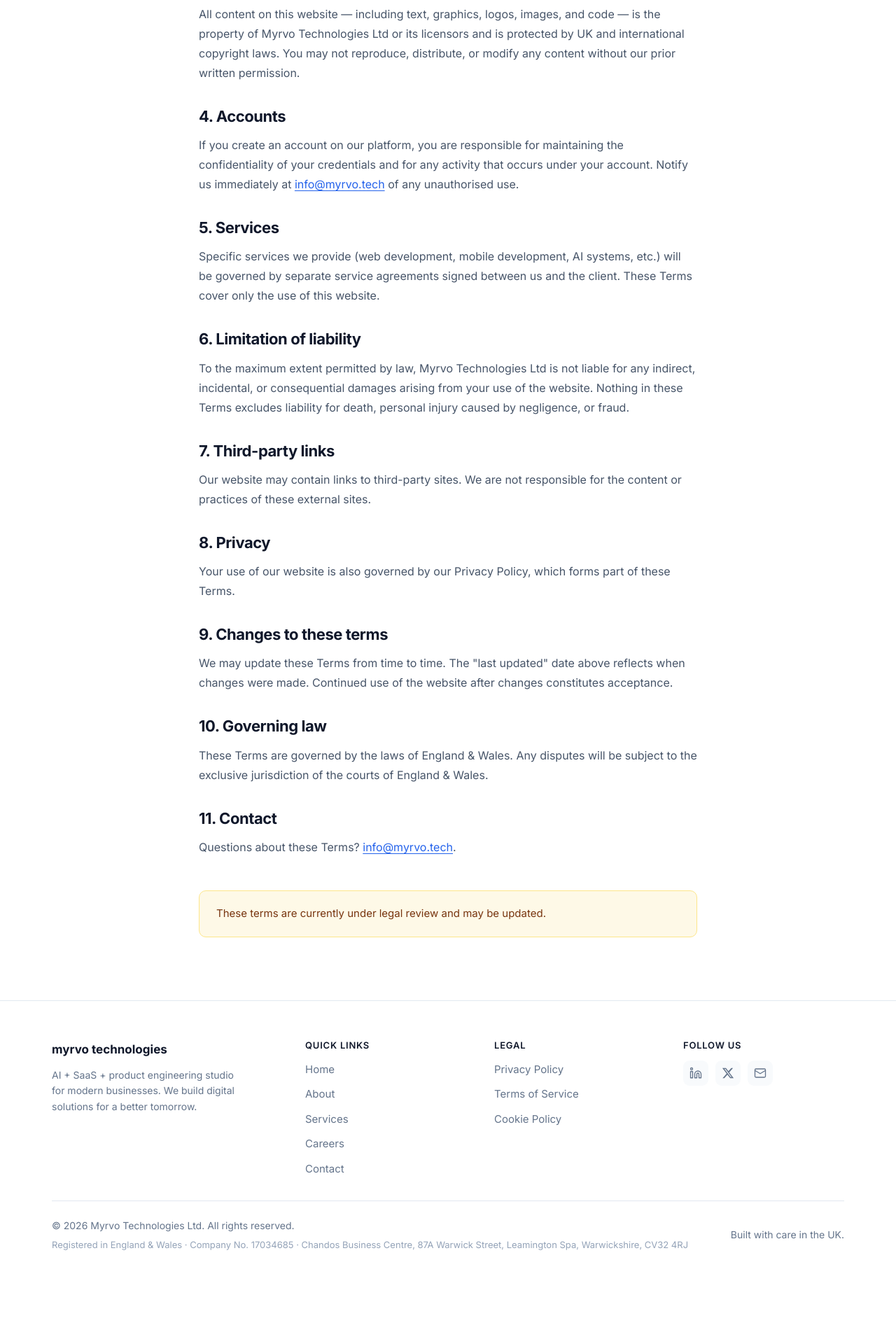
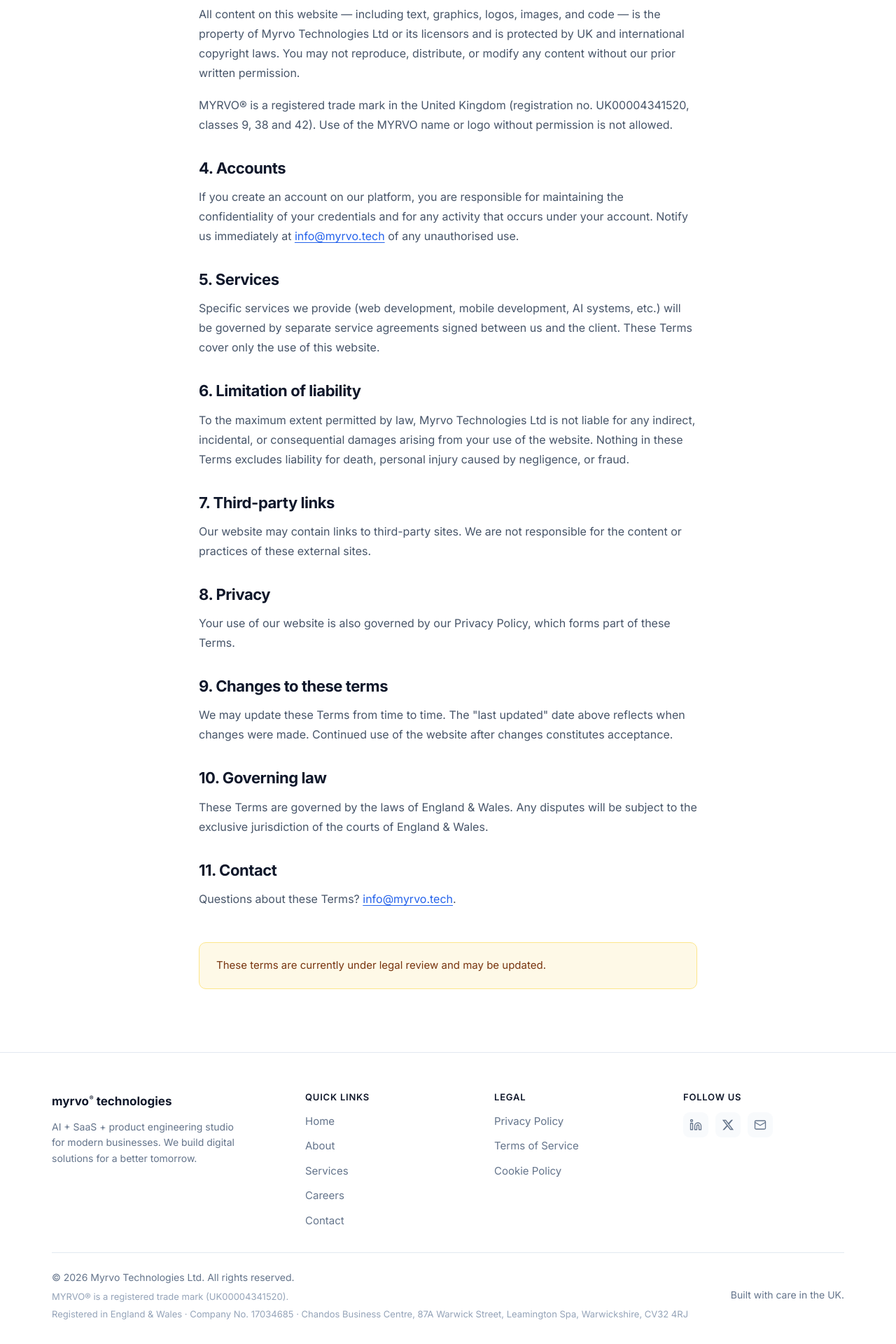
Before and after one commit to myrvo-technologies/myrvo-website, a React (Vite) app: page /terms in a window 1280 px wide. Shown: the part 992-2912 px from the top of the page at 70% size. Before the commit the page ends 2813 px from the top, so only its background shows below. Built offline with nearby package versions, Linux system fonts and the light colour scheme; no server answers.

Commit message:
Add ® trade mark notice

```diff
--- a/index.html
+++ b/index.html
@@ -4,7 +4,7 @@
     <meta charset="UTF-8" />
     <link rel="icon" type="image/svg+xml" href="/favicon.svg" />
     <meta name="viewport" content="width=device-width, initial-scale=1.0" />
-    <meta name="description" content="MYRVO Technologies — business software, AI systems, SaaS platforms, web portals, and mobile and interactive apps for modern businesses." />
+    <meta name="description" content="MYRVO® Technologies — business software, AI systems, SaaS platforms, web portals, and mobile and interactive apps for modern businesses." />
     <meta name="theme-color" content="#2563eb" />
     <link rel="manifest" href="/manifest.json" />
     <link rel="apple-touch-icon" href="/apple-touch-icon.png" />
--- a/src/components/Footer.jsx
+++ b/src/components/Footer.jsx
@@ -9,7 +9,7 @@
         <div className="footer-grid">
           <div>
             <div className="footer-brand">
-              <span>myrvo technologies</span>
+              <span>myrvo<sup className="tm">®</sup> technologies</span>
             </div>
             <p className="footer-tagline">
               AI + SaaS + product engineering studio for modern businesses. We
@@ -70,6 +70,9 @@
           <div>
             <div>© {new Date().getFullYear()} Myrvo Technologies Ltd. All rights reserved.</div>
             <div style={{ marginTop: "6px", fontSize: "0.8125rem", color: "var(--text-faint)" }}>
+              MYRVO® is a registered trade mark (UK00004341520).
+            </div>
+            <div style={{ marginTop: "4px", fontSize: "0.8125rem", color: "var(--text-faint)" }}>
               Registered in England &amp; Wales · Company No. 17034685 · Chandos Business Centre, 87A Warwick Street, Leamington Spa, Warwickshire, CV32 4RJ
             </div>
           </div>
--- a/src/pages/Home.jsx
+++ b/src/pages/Home.jsx
@@ -61,7 +61,7 @@
           <span className="eyebrow">Innovate. Build. Deliver.</span>
           <h1>Building Digital Solutions for a Better Tomorrow</h1>
           <p className="lead">
-            Myrvo Technologies is a forward-thinking technology company
+            MYRVO<sup className="tm">®</sup> Technologies is a forward-thinking technology company
             delivering innovative software, web, and mobile solutions that
             empower businesses to grow and succeed.
           </p>
--- a/src/pages/Terms.jsx
+++ b/src/pages/Terms.jsx
@@ -42,6 +42,11 @@
             licensors and is protected by UK and international copyright laws.
             You may not reproduce, distribute, or modify any content without our
             prior written permission.
+          </p>
+          <p>
+            MYRVO® is a registered trade mark in the United Kingdom (registration
+            no. UK00004341520, classes 9, 38 and 42). Use of the MYRVO name or
+            logo without permission is not allowed.
           </p>
 
           <h2>4. Accounts</h2>
--- a/src/styles.css
+++ b/src/styles.css
@@ -1292,3 +1292,6 @@
 .mobile-menu-actions {
   flex-direction: column;
 }
+
+/* Registered trade mark symbol */
+sup.tm { font-size: 0.55em; vertical-align: super; line-height: 0; margin-left: 0.05em; font-weight: 500; }
```
